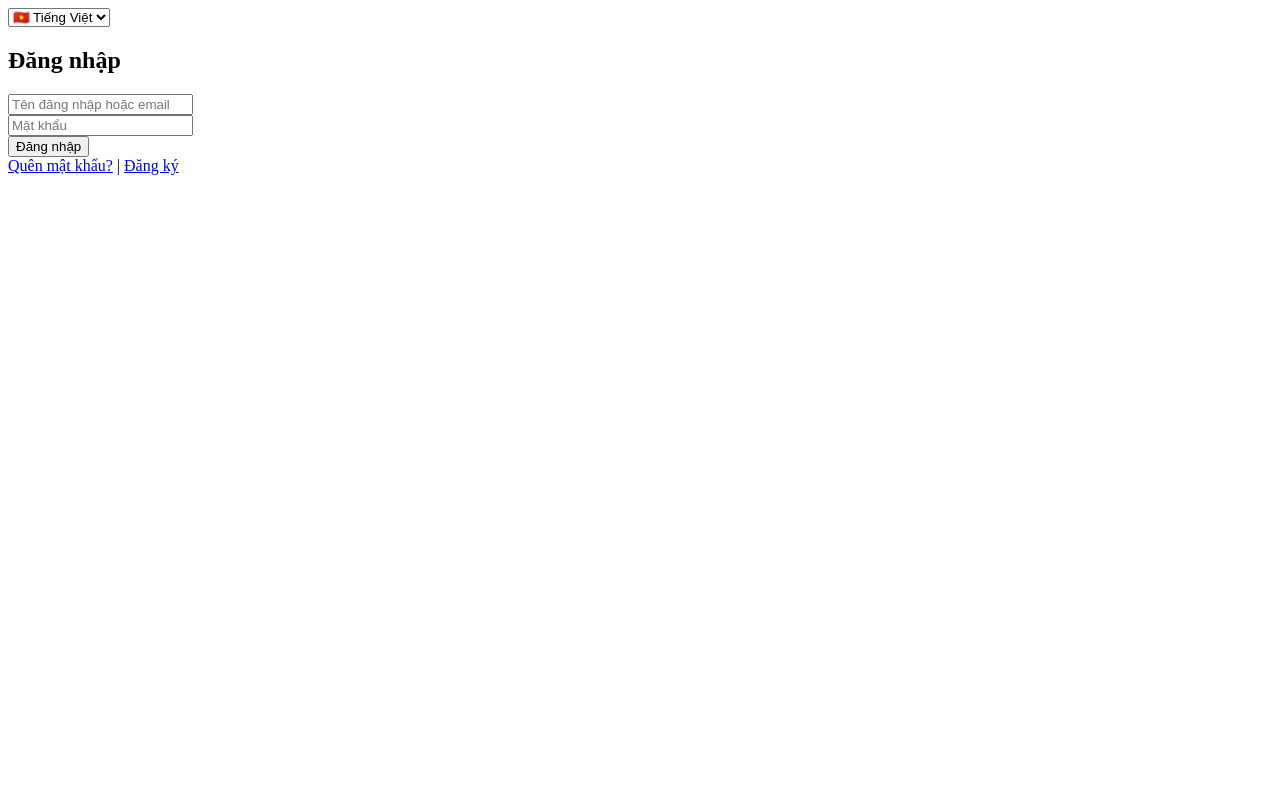
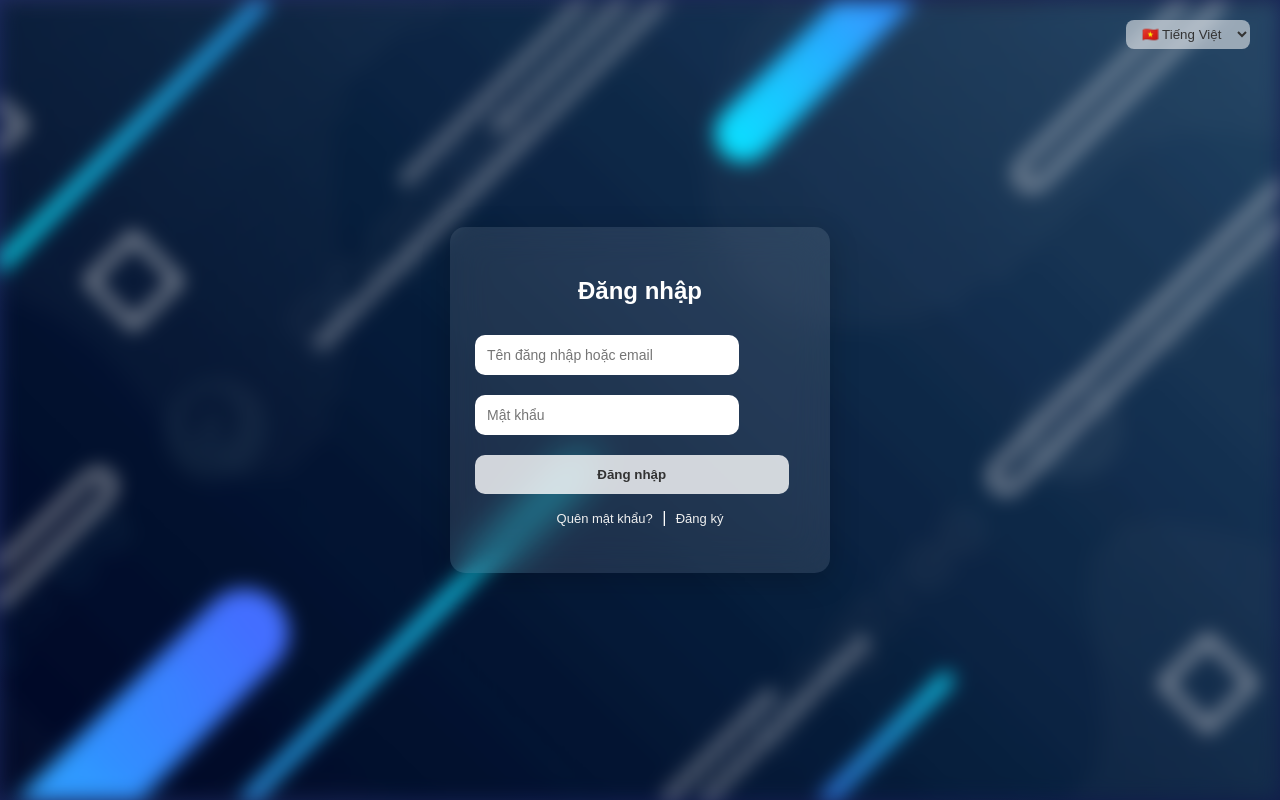
Before and after one commit to mkien07/test-app, a website: page public/pages/login.html in a window 1280 px wide. Drawn offline with Linux system fonts and the light colour scheme; files whose address does not match are found by name.

Commit message:
Cập nhật code mới

```diff
--- a/public/pages/login.html
+++ b/public/pages/login.html
@@ -1,4 +1,5 @@
 <!-- Bộ chọn ngôn ngữ -->
+<link rel="stylesheet" href="/css/style.css">
 <div class="language-selector">
   <select id="language">
     <option value="vi">🇻🇳 Tiếng Việt</option>
--- a/server.js
+++ b/server.js
@@ -22,7 +22,7 @@ app.use(express.json());
 app.use(cookieParser());
 
 // ✅ API Routes
-app.use(express.static('public'));
+
 app.use(express.static(path.join(__dirname, 'public')));
 
 app.use("/api/auth", require("./routes/auth"));
```
